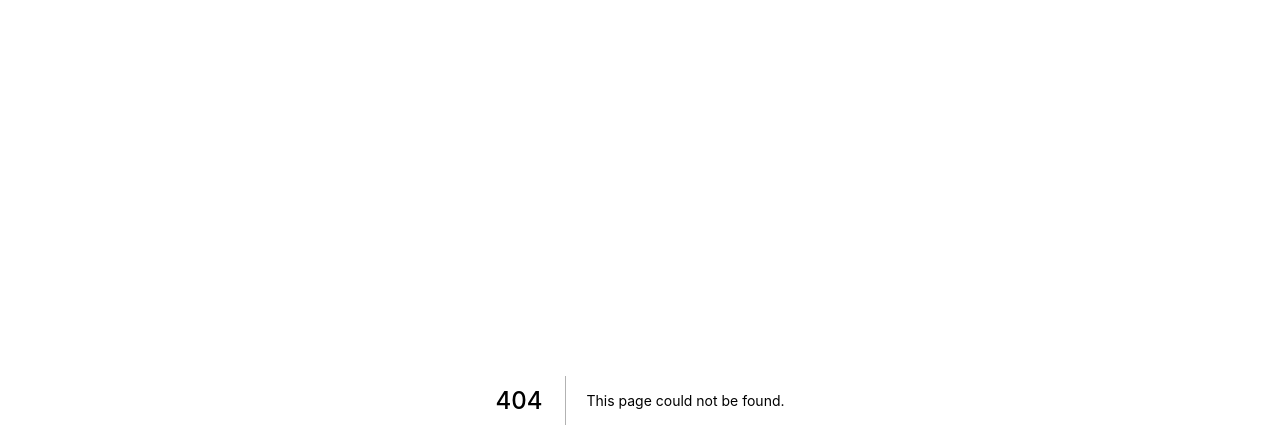
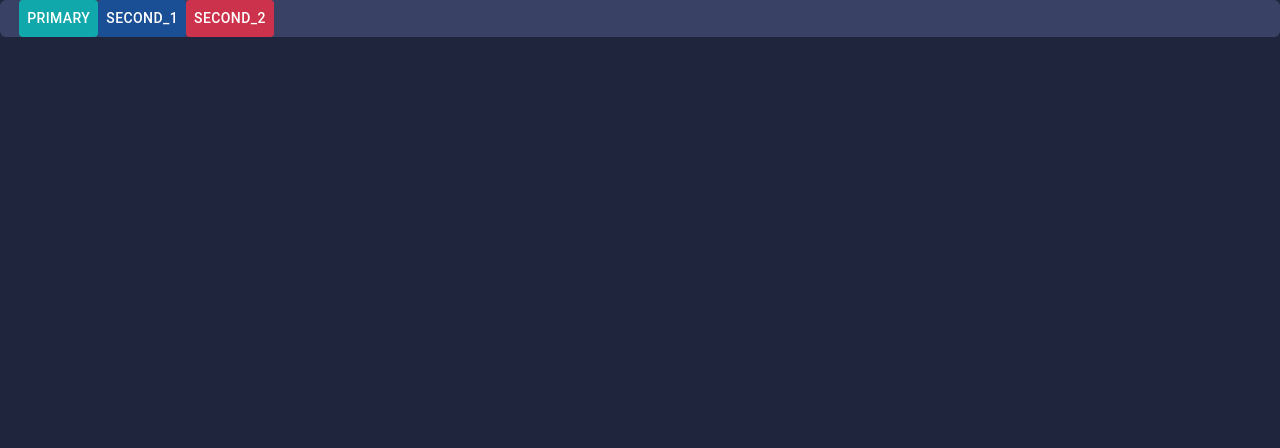
Before and after one commit to Olapat/react-useform-doc, a Next.js app: page /style-guide in a window 1280 px wide. Before the commit this address had no page. Shown: the top 448 px of the page. Built offline with nearby package versions, Linux system fonts and the light colour scheme.

Commit message:
Create button and card

```diff
--- /dev/null
+++ b/components/Button.tsx
@@ -0,0 +1,33 @@
+import * as React from 'react'
+import { styled } from '@mui/material/styles';
+import Button, { ButtonProps } from '@mui/material/Button';
+import theme from '../theme.config.json'
+
+interface Props extends ButtonProps {
+  c?: 'primary' | 'second_1' | 'second_2'
+}
+
+const ColorButton = styled(Button)<Props>((props) => ({
+  color: theme.dark[props.c || 'primary'].text_color,
+  backgroundColor: theme.dark[props.c || 'primary'].color,
+  '&:hover': {
+    backgroundColor: theme.dark[props.c || 'primary'].color_700,
+  },
+}));
+
+const MyButton: React.FC<Props> = props => {
+  const { children, ...propsBtn } = props
+
+  return (
+    <ColorButton {...propsBtn}>
+      {children}
+    </ColorButton>
+  )
+}
+
+MyButton.defaultProps = {
+  c: 'primary',
+  color: 'primary'
+}
+
+export default React.memo(MyButton)
--- /dev/null
+++ b/components/Card.tsx
@@ -0,0 +1,38 @@
+import * as React from 'react'
+import styles from '../styles/components/Card.module.css'
+
+interface Props {
+  children: React.ReactNode,
+  /**
+   * Auto add Padding
+   */
+  autoPadding?: Boolean
+  /**
+   * Auto add Padding X
+   */
+  autoPaddingX?: Boolean
+  /**
+   * Auto add Padding Y
+   */
+  autoPaddingY?: Boolean
+}
+
+const Card: React.FC<Props> = props => {
+  const { children, autoPadding, autoPaddingX, autoPaddingY } = props
+
+  const className = React.useMemo((): string => {
+    let result = styles.card
+    if (autoPadding) result+= ' ' + styles.padding
+    if (autoPaddingX) result+= ' ' + styles.paddingX
+    if (autoPaddingY) result+= ' ' + styles.paddingY
+    return result
+  }, [autoPadding, autoPaddingX, autoPaddingY])
+
+  return (
+    <div className={className}>
+      {children}
+    </div>
+  )
+}
+
+export default React.memo(Card)
--- /dev/null
+++ b/pages/style-guide.tsx
@@ -0,0 +1,24 @@
+import React from 'react'
+import type { NextPage } from 'next'
+import Head from 'next/head'
+import Button from '../components/Button';
+import Card from '../components/Card'
+
+const StyleGuide: NextPage = () => {
+  return (
+    <div>
+      <Head>
+        <title>React-useForm style-guide</title>
+      </Head>
+      <main>
+        <Card autoPaddingY>
+          <Button>Primary</Button>
+          <Button c='second_1' >Second_1</Button>
+          <Button c='second_2' >Second_2</Button>
+        </Card>
+      </main>
+    </div>
+  )
+}
+
+export default StyleGuide
--- /dev/null
+++ b/styles/components/Card.module.css
@@ -0,0 +1,19 @@
+.card {
+  background-color: var(--bg-card-color);
+  color: var(--bg-card-text-color);
+  border-radius: 6px;
+}
+
+.padding {
+  padding: 1.5rem 1.2rem;
+}
+
+.paddingX {
+  padding-top: 1.5rem;
+  padding-bottom: 1.5rem;
+}
+
+.paddingY {
+  padding-left: 1.2rem;
+  padding-right: 1.2rem;
+}
```
